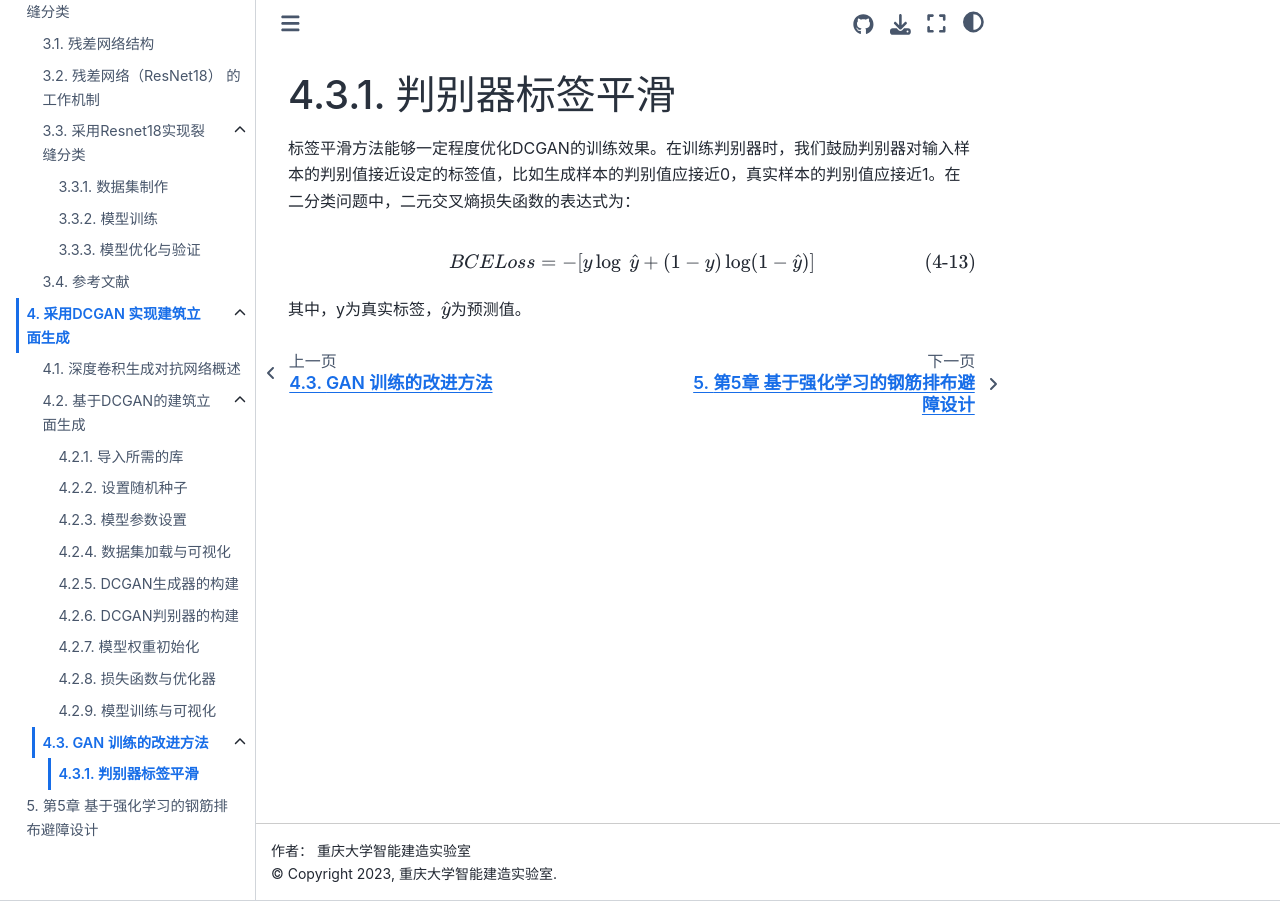
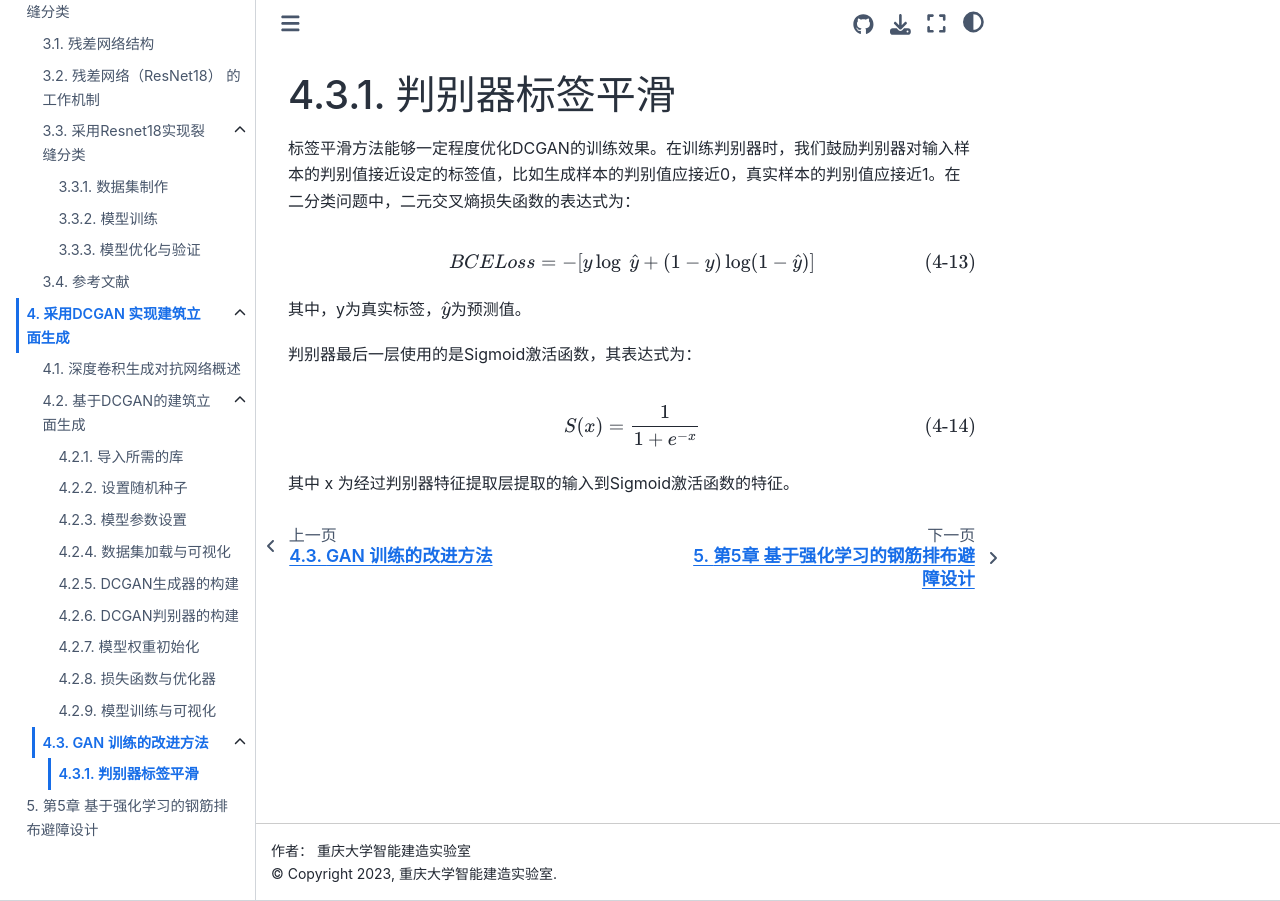
Before and after one commit to iblofcqu/book001, a Sphinx documentation site: the page built from source/4/4.3/4.3.1.md, in a window 1280 px wide. Built offline with Sphinx 7.4.7 and the Sphinx Book theme 1.1.4, drawn with Linux system fonts in a browser that asks for light colours.

Commit message:
docs(4.3.1): sigmoid 激活函数

```diff
--- a/source/4/4.3/4.3.1.md
+++ b/source/4/4.3/4.3.1.md
@@ -7,3 +7,11 @@ BCELoss=-[y \log \ \hat y + (1-y) \log(1- \hat y)] \tag {4-13}
 $$
 
 其中，y为真实标签，$\hat y$为预测值。
+
+判别器最后一层使用的是Sigmoid激活函数，其表达式为：
+
+$$
+S(x) = \frac {1} {1+e^{-x}} \tag {4-14}
+$$
+
+其中 x 为经过判别器特征提取层提取的输入到Sigmoid激活函数的特征。
```
